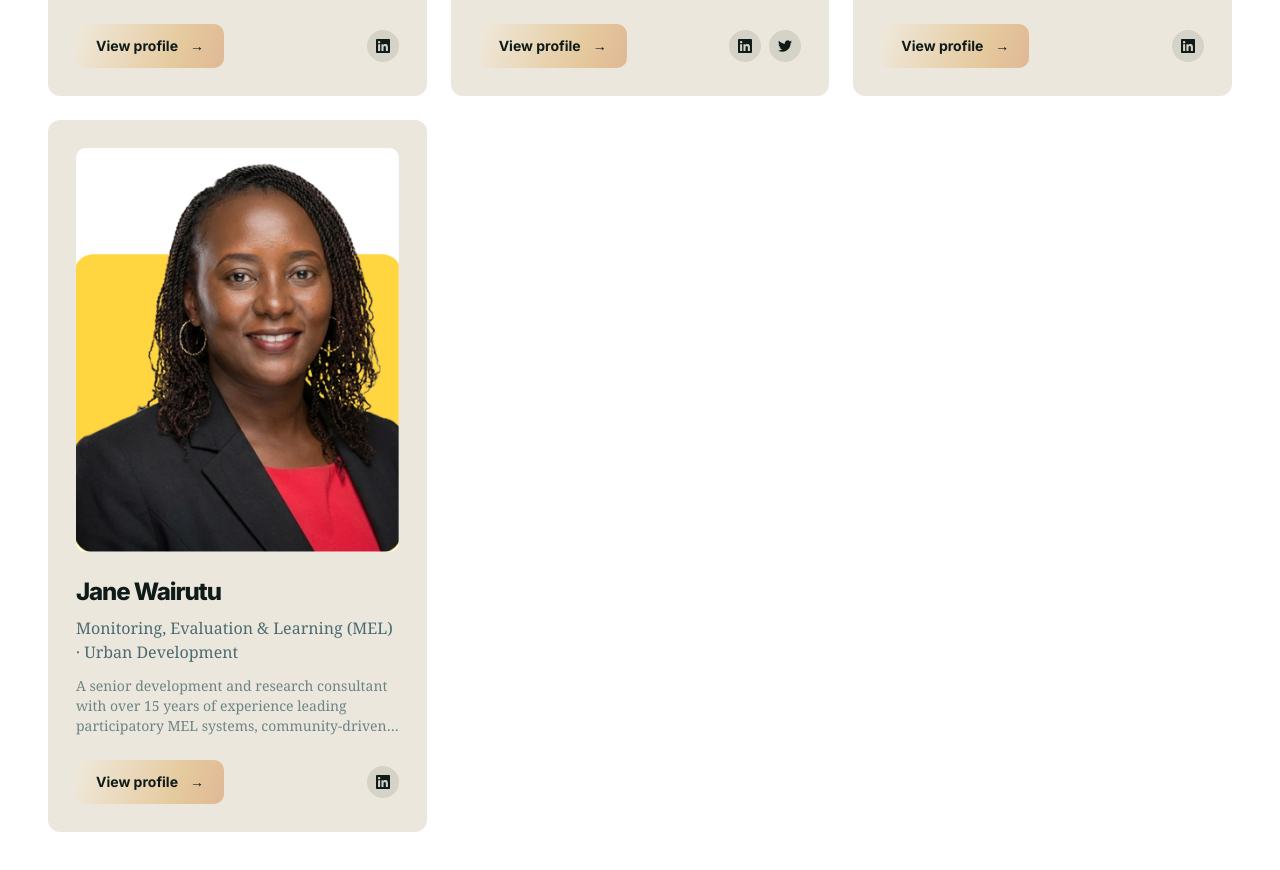
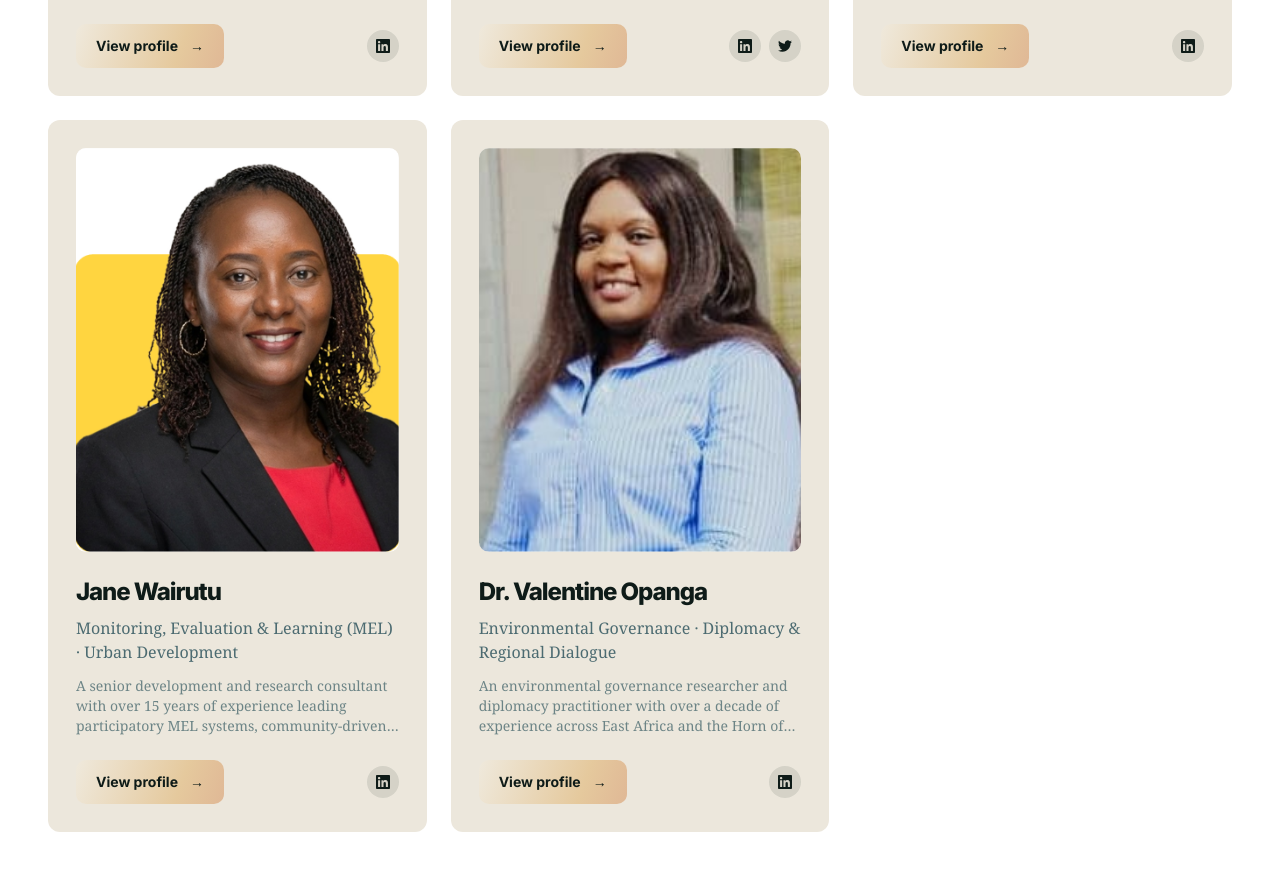
Before and after one commit to hezronokwach/cspark, a React (Create React App) app: page / in a window 1280 px wide. Shown: the part 5300-6170 px from the top of the page. Built offline with nearby package versions, Linux system fonts and the light colour scheme.

Commit message:
feat: add team member data and documentation for Dr. Valentine Opanga

```diff
--- a/src/data/team.js
+++ b/src/data/team.js
@@ -74,6 +74,17 @@ export const team = [
     memberships: 'MEL · Research · Safeguarding',
     social: { linkedin: 'https://www.linkedin.com/in/janekirumu/' },
   },
+  {
+    slug: 'valentine-opanga',
+    name: 'Dr. Valentine Opanga',
+    role: 'Senior Environmental Governance & Diplomacy Specialist',
+    speciality: 'Environmental Governance · Diplomacy & Regional Dialogue',
+    image: '/images/valentine.jpeg',
+    quote: 'Lasting cooperation is built where environmental evidence meets multi-stakeholder trust.',
+    bio: 'An environmental governance researcher and diplomacy practitioner with over a decade of experience across East Africa and the Horn of Africa. Holding a PhD in Geography from the University of Bonn, she specialises in transboundary natural-resource politics, regional land governance, and translating complex environmental evidence into actionable policy.',
+    memberships: 'Environmental Governance · Diplomacy · IGAD',
+    social: { linkedin: 'https://linkedin.com/in/valentine-opanga' },
+  },
 ];
 
 export function getTeamMember(slug) {
```
Also changed, not shown: public/images/valentine.jpeg (added).
